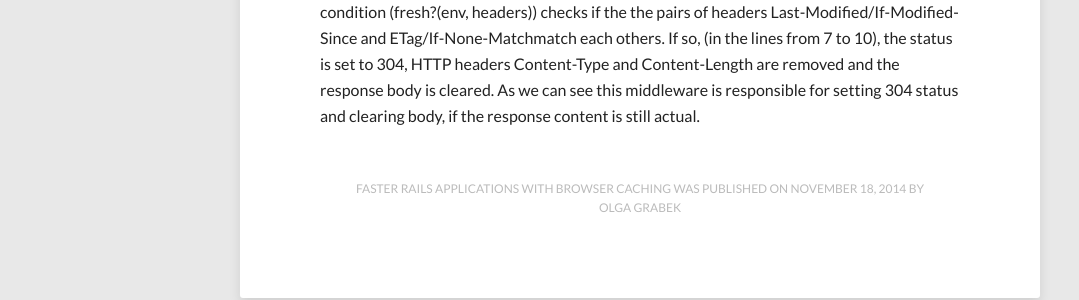
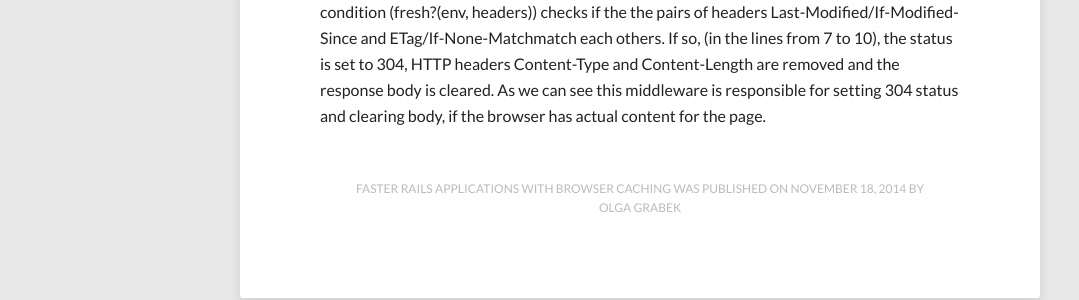
Before and after one commit to Olgagr/Olgagr.github.io, a Jekyll site: the page built from _posts/2014-11-18-faster-rails-app-with-http-caching.markdown, in a window 1280 px wide and 900 px high, scrolled down 4326 px. Shown: the part 284-584 px from the top of the window, without its empty margins (0-1079 px from the left). Built offline with Jekyll 4.4.1, drawn with Linux system fonts in a browser that asks for light colours; nearby versions of some CDN libraries; Markdown is read by kramdown in place of the engine named in the settings; some of the changed text lies outside the part shown.

Commit message:
small changes

```diff
--- a/_posts/2014-11-18-faster-rails-app-with-http-caching.markdown
+++ b/_posts/2014-11-18-faster-rails-app-with-http-caching.markdown
@@ -139,4 +139,4 @@ def call(env)
 end
 {% endhighlight %}
 
-In the line 6, it checks if the response status is 200 (so we have success). The second condition (fresh?(env, headers)) checks if the the pairs of headers Last-Modified/If-Modified-Since and ETag/If-None-Matchmatch each others. If so, (in the lines from 7 to 10), the status is set to 304, HTTP headers Content-Type and Content-Length are removed and the response body is cleared. As we can see this middleware is responsible for setting 304 status and clearing body, if the response content is still actual.
+In the line 6, it checks if the response status is 200 (so we have success). The second condition (fresh?(env, headers)) checks if the the pairs of headers Last-Modified/If-Modified-Since and ETag/If-None-Matchmatch each others. If so, (in the lines from 7 to 10), the status is set to 304, HTTP headers Content-Type and Content-Length are removed and the response body is cleared. As we can see this middleware is responsible for setting 304 status and clearing body, if the browser has actual content for the page.
```
